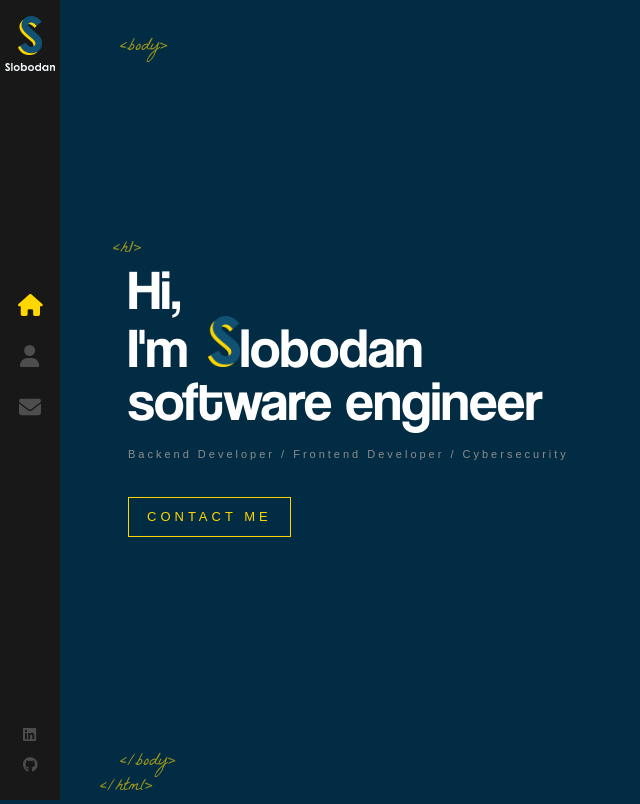
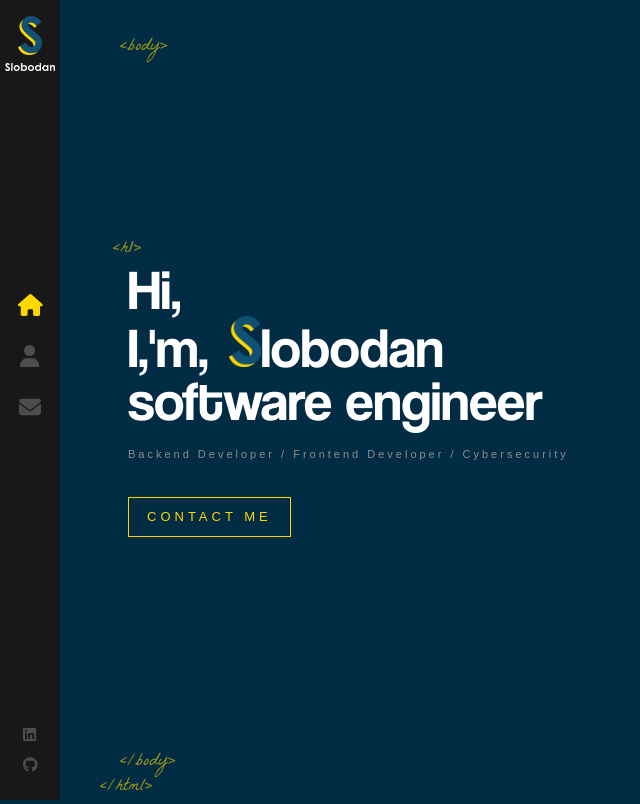
Before and after one commit to Adoraax/e-portfolio, a React (Create React App) app in the folder react-portfolio/: page / in a window 1280 px wide. Shown: the whole page, without its empty margins (0-640 px from the left). Built offline with nearby package versions, Linux system fonts and the light colour scheme.

Commit message:
update index home

```diff
--- a/react-portfolio/src/components/Home/index.js
+++ b/react-portfolio/src/components/Home/index.js
@@ -13,7 +13,12 @@ const Home = () => {
     return (
         <div className="container home-page">
             <div className="text-zone">
-                <h1>Hi, <br /> I'm
+                <h1>
+                <span className={letterClass}>H</span>
+                <span className={'${letterClass}> _12'}>i,</span>
+                <br />
+                <span className={'${letterClass}> _13'}>I,</span>
+                <span className={'${letterClass}> _14'}>'m,</span>
                 <img src={LogoTitle} alt="developer" />
                 <AnimatedLetters letterClass={letterClass}
                 strArray={nameArray}
```
